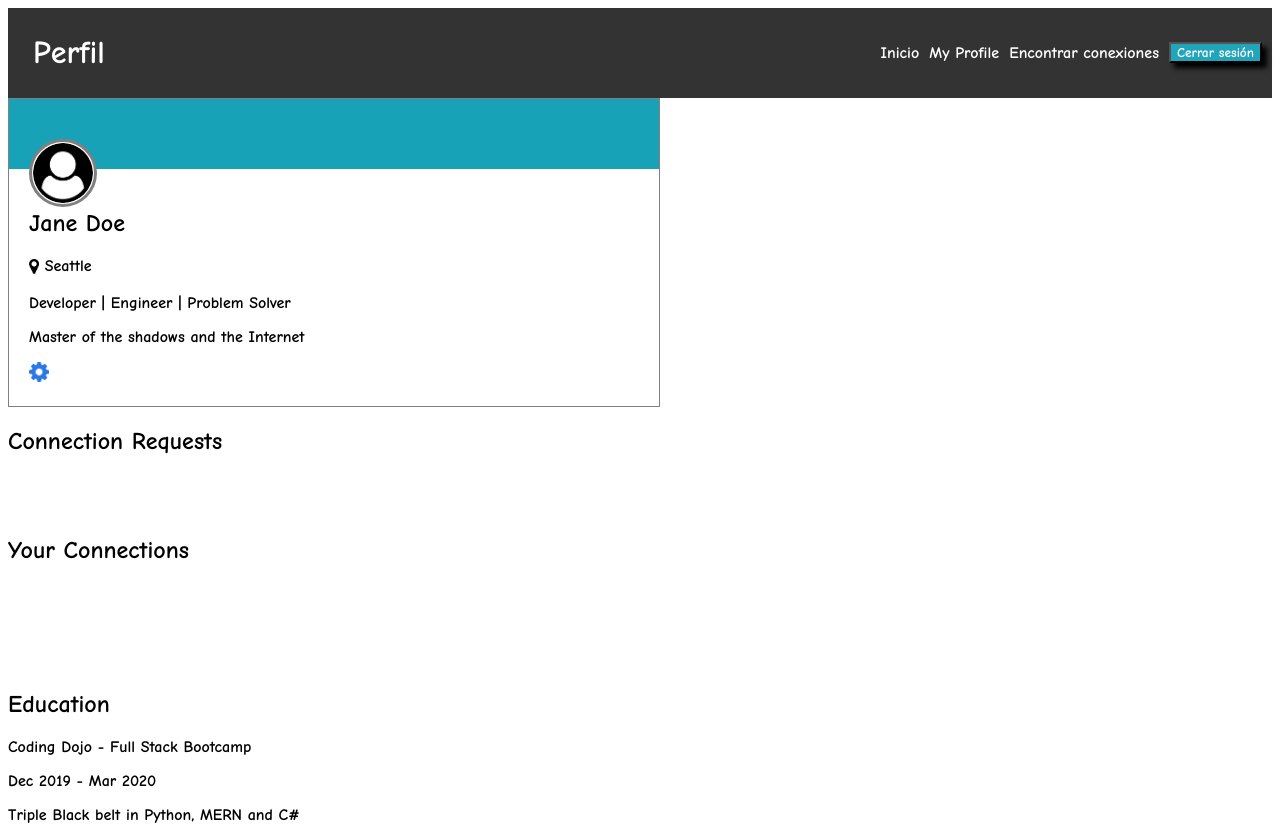
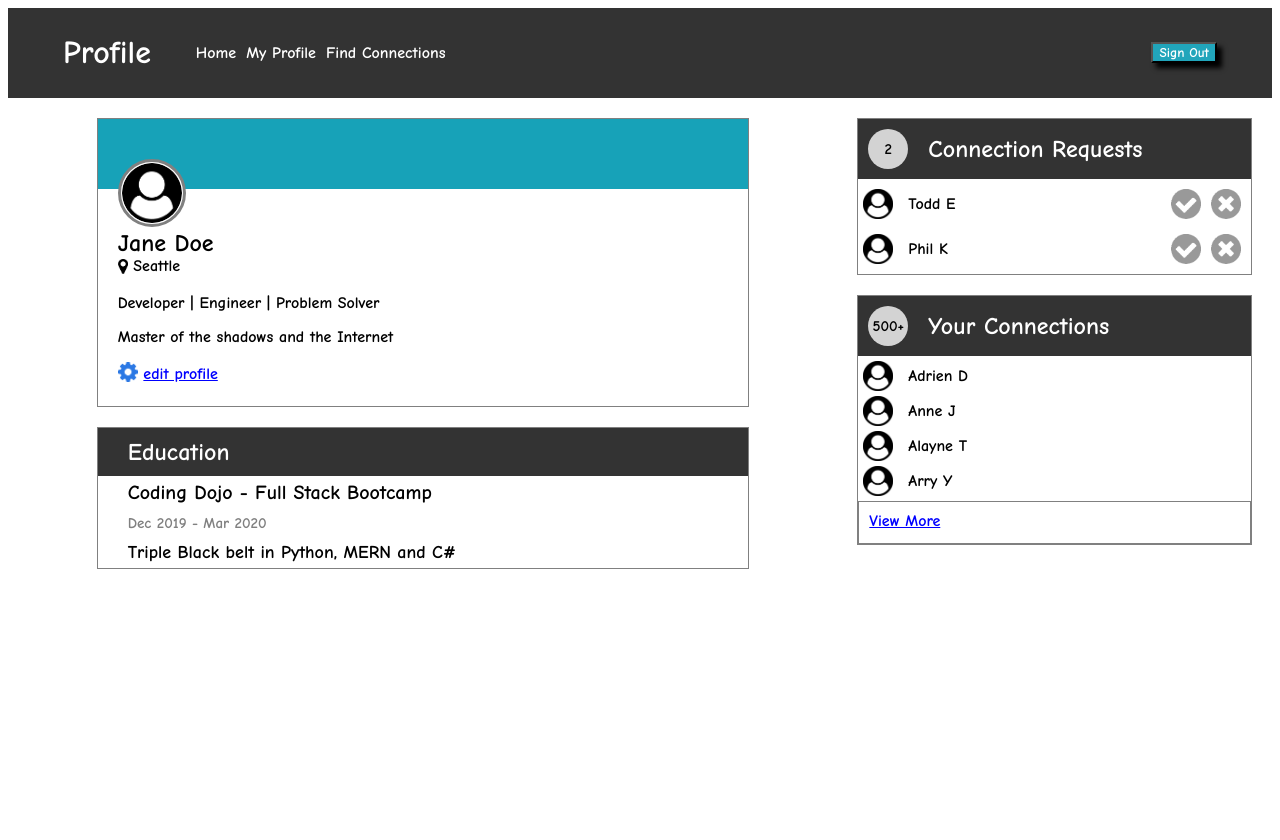
Before and after one commit to Mauaqp/PaginaPerfil, a plain HTML site: page index.html in a window 1280 px wide. After the commit the page ends 800 px from the top, so only its background shows below. Drawn offline with Linux system fonts and the light colour scheme.

Commit message:
Presentación final

```diff
--- a/css/styles.css
+++ b/css/styles.css
@@ -1,50 +1,98 @@
+/*Globales*/
 * {
     font-family: 'Comic Neue', cursive;
+}
+li {
+    list-style: none;
+}
+#main{
+    display: flex;
+    justify-content: center;
+    align-items: flex-start;
+}
+.col1 {
+    display: flex;
+    flex: 2;
+    flex-direction: column;
+    align-items: center;
+    margin:20px;
+}
+.col2 {
+    display: flex;
+    flex: 1;
+    flex-direction: column;
+    margin:20px;
+}
+.coltitle{
+    background-color: rgb(51, 51, 51);
+    color:white;
+    display: flex;
+    align-items: center;
+    flex-direction: row;
+    justify-content: flex-start;
+    padding: 10px;
+}
+.coltitle h2 {
+    margin-top:0;
+    margin-bottom: 0;
+    margin-left:20px;
 }
 /*CSS NavBar*/
 .nav{
     background-color: rgb(51, 51, 51);
     color: white;
     display: flex;
+    justify-content: center;
+    align-items: center;
     padding: 5px;
 
 }
 .nav-title{
-    justify-content: flex-start;
+    display: flex;
+    flex-direction: row;
+    justify-content: center;
     color: white;
-    margin-left: 20px;
+    margin-left: 50px;
 }
-.nav-links{
+.nav-links {
     display: flex;
     flex-direction: row;
     align-items: center;
-    justify-content: flex-end;
+    justify-content: flex-start;
     flex: 4;
     list-style: none;
+}
+#cerrar {
+    display: flex;
+    flex-direction: row;
+    justify-content: flex-end;
+    align-items: flex-end;
+    margin-right: 50px;
 }
 button {
     color:white;
     background-color: rgb(33, 165, 187);
     box-shadow: black 5px 5px 5px;
 }
-li{
+.nav-links li{
     margin: 5px;
     color: white;
 }
-a:link, a:visited, a:active
-{
+.nav-links a:link, a:visited, a:active {
     color: white;
     text-decoration: none;
 }
-a:hover{
+.nav-links a:hover{
     color: gray;
 }
 button:hover{
     color: black;
 }
-/*CSS Profile*/
+/*Profile*/
 .contenedorPrincipal{
     border: 1px grey solid;
+    display:flex;
+    flex-direction: column;
     width: 650px;
 }
 .header {
@@ -71,7 +119,9 @@ button:hover{
 .iconoUbicacion{
     width: 10px;
 }
-
+.tarjetaInformacion h2{
+    margin-block: 0;
+}
 .editarPerfil {
     vertical-align: 15px;
 }
@@ -88,3 +138,114 @@ button:hover{
 .ciudad, .linkEditar{
     vertical-align: 3px;
 }
+.editarPerfil a:link, a:visited, a:active {
+    color: blue;
+    text-decoration: underline;
+}
+.editarPerfil a:hover{
+    color: gray;
+}
+
+/*Education*/
+.education {
+    border: 1px grey solid;
+    width: 650px;
+    margin:20px;
+}
+.educationText p {
+    padding: 5px 0px 5px 30px;
+}
+.edTitle {
+    font-size: 20px;
+    font-weight: bolder;
+    margin: 0;
+}
+.edDate {
+    font-size: 15px;
+    color: gray;
+    margin: 0;
+}
+.edMisc {
+    font-size: 18px;
+    margin: 0;
+}
+/*Connection Request*/
+.connRequest{
+    display:flex;
+    flex-direction: column;
+    border: 1px grey solid;
+}
+
+/*Your Connections*/
+.yourConn {
+    border: 1px grey solid;
+    margin-top: 20px;
+}
+.icon img{
+    width:10px;
+}
+.viewMore{
+    border: 1px grey solid;
+    padding: 10px;
+}
+.viewMore a{
+    color: black;
+}
+.viewMore a:link, a:visited, a:active {
+    color: blue;
+    text-decoration: underline;
+}
+.viewMore a:hover{
+    color: gray;
+}
+#profimg {
+    width:30px;
+}
+#icon{
+    width:30px;
+    margin:5px;
+}
+#prof-1 {
+    display: flex;
+    flex-direction: row;
+    justify-content: space-between;
+    align-items: center;
+    margin:5px;
+}
+#prof-2 {
+    display: flex;
+    flex-direction: row;
+    justify-content: flex-start;
+    align-items: center;
+    margin:5px;
+}
+.circle{
+    background-color: lightgrey;
+    color: black;
+    border-radius: 50%;
+    width: 40px;
+    height:40px;
+    display: flex;
+    justify-content: center;
+    align-items: center;
+    font-size: 15px;
+}
+#prof-1 p{
+    padding-left: 15px;
+    margin-block: 0;
+}
+#prof-2 p{
+    padding-left: 15px;
+    margin-block: 0;
+}
+.actioncircles{
+    display:flex;
+    flex-direction: row;
+    justify-content: space-around;
+    align-items: flex-end;
+}
+.nameConnection{
+    display: flex;
+    justify-content: flex-start;
+    align-items: center;
+}
--- a/index.html
+++ b/index.html
@@ -14,14 +14,18 @@
 <body>
     <!--Navigation Bar-->
     <div class="nav">
-        <h1 class="nav-title">Perfil</h1>
+        <h1 class="nav-title">Profile</h1>
         <ul class="nav-links">
-            <li><a href="#">Inicio</a></li>
+            <li><a href="#">Home</a></li>
             <li><a href="#" class="active">My Profile</a></li>
-            <li><a href="#">Encontrar conexiones</a></li>
-            <li><button class="btn">Cerrar sesión</button></li>
+            <li><a href="#">Find Connections</a></li>
         </ul>
+            <div id="cerrar">
+                <li><button class="btn">Sign Out</button></li>
+            </div>
     </div>
+    <div id="main">
+    <div class="col1">
     <!--Perfil-->
     <div class="contenedorPrincipal">
         <div class="header">
@@ -43,42 +47,80 @@
             </div>
         </div>
     </div>
+    <!--Education-->
+    <div class="education">
+        <div class="coltitle">
+            <h2>Education</h2>
+        </div>
+        <div class="educationText">
+            <p class="edTitle">Coding Dojo - Full Stack Bootcamp</p>
+            <p class="edDate">Dec 2019 - Mar 2020</p>
+            <p class="edMisc">Triple Black belt in Python, MERN and C#</p>
+        </div>
+    </div>
+    <!--Fin div col1-->
+    </div>
+    <!--col-->
+    <div class="col2">
     <!--Connection Requests-->
-    <div>
-        <div>
+    <div class="connRequest">
+        <div class="coltitle">
+            <div class="circle"> <p>2</p> </div>
             <h2>Connection Requests</h2>
         </div>
         <div>
-            <ul>
-                <li>Todd E</li>
-                <li>Phil K</li>
-            </ul>
+            <div id="prof-1">
+                <div class="nameConnection">
+                    <img id="profimg" src="icons/user-circle.png" alt="profile picture">
+                    <p id="names">Todd E</p>
+                </div>
+                <div class="actioncircles">
+                    <img id="icon"src="./icons/accept-circle.png" alt="accept-circle">
+                    <img id="icon"src="./icons/close-circle.png" alt="close-circle">
+                </div>
+            </div>
+            <div id="prof-1">
+                <div class="nameConnection">
+                    <img id="profimg" src="icons/user-circle.png" alt="profile picture">
+                    <p id="names">Phil K</p>
+                </div>
+                <div class="actioncircles">
+                    <img id="icon"src="./icons/accept-circle.png" alt="accept-circle">
+                    <img id="icon"src="./icons/close-circle.png" alt="close-circle">
+                </div>
+            </div>
         </div>
     </div>
     <!--Your Connections-->
-    <div>
-        <div>
+    <div class="yourConn">
+        <div class="coltitle">
+            <div class="circle"> <p>500+</p> </div>
             <h2>Your Connections</h2>
         </div>
         <div>
-            <ul>
-                <li>Adrien D</li>
-                <li>Anne J</li>
-                <li>Alayne T</li>
-                <li>Arry Y</li>
-            </ul>
+            <div id="prof-2">
+                <img id="profimg" src="icons/user-circle.png" alt="profile picture">
+                <p id="names">Adrien D</p>
+            </div>
+            <div id="prof-2">
+                <img id="profimg" src="icons/user-circle.png" alt="profile picture">
+                <p id="names">Anne J</p>
+            </div>
+            <div id="prof-2">
+                <img id="profimg" src="icons/user-circle.png" alt="profile picture">
+                <p id="names">Alayne T</p>
+            </div>
+            <div id="prof-2">
+                <img id="profimg" src="icons/user-circle.png" alt="profile picture">
+                <p id="names">Arry Y</p>
+            </div>
+            <div class="viewMore">
+                <a class="linkEditar" href=>View More</a>
+            </div>
         </div>
     </div>
-    <!--Education-->
-    <div>
-        <div>
-            <h2>Education</h2>
-        </div>
-        <div>
-            <p>Coding Dojo - Full Stack Bootcamp</p>
-            <p>Dec 2019 - Mar 2020</p>
-            <p>Triple Black belt in Python, MERN and C#</p>
-        </div>
+    </div>
+    <!--Fin div main-->
     </div>
 </body>
 </html>
```
Also changed, not shown: icons/accept-circle.png (added), icons/close-circle.png (added).
